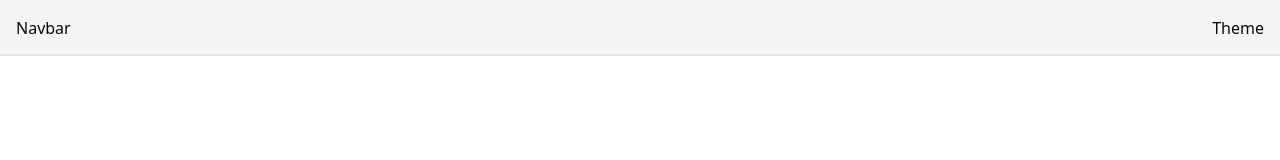
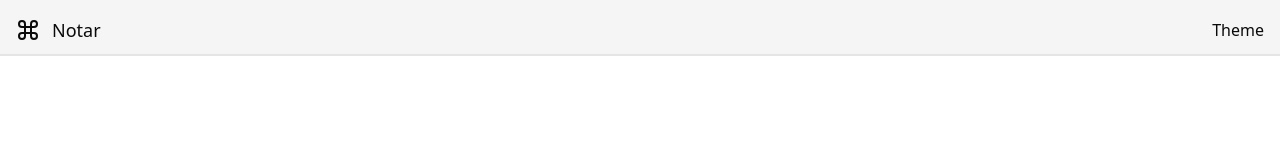
Before and after one commit to Notar-Exchange/dApp, a Next.js app: page / in a window 1280 px wide. Shown: the top 160 px of the page. Built offline with nearby package versions, Linux system fonts and the light colour scheme.

Commit message:
feat(layout): navbar add Routes

```diff
--- a/src/components/layout/navbar.tsx
+++ b/src/components/layout/navbar.tsx
@@ -8,11 +8,20 @@
  * -----
  */
 
+import Logo from "@/components/icon/Logo";
+import Link from "next/link";
+
+import { Routes } from "@/server/routes";
+
 function Navbar() {
   return (
     <div className="fixed start-0 top-0 z-50 h-14 w-full border-b-2 bg-muted p-4">
       <div className="flex items-center justify-between">
-        <div className="flex items-center gap-4">Navbar</div>
+        <div className="flex items-center gap-4">
+          <Link href={Routes.path.default}>
+            <Logo />
+          </Link>
+        </div>
         <div>
           <button className="btn btn-ghost btn-circle">Theme</button>
         </div>
--- /dev/null
+++ b/src/server/routes.ts
@@ -0,0 +1,20 @@
+/*
+ * File: /src/server/routes.ts
+ * Project: notar
+ * Created: Friday, 12th July 2024
+ * Author: @rashadatjou
+ * -----
+ * Copyright 2024, ©Notar
+ * -----
+ */
+
+export const Routes = {
+  list: {
+    public: ["/"],
+    private: [""],
+    protected: [""],
+  },
+  path: {
+    default: "/",
+  },
+} as const;
```
